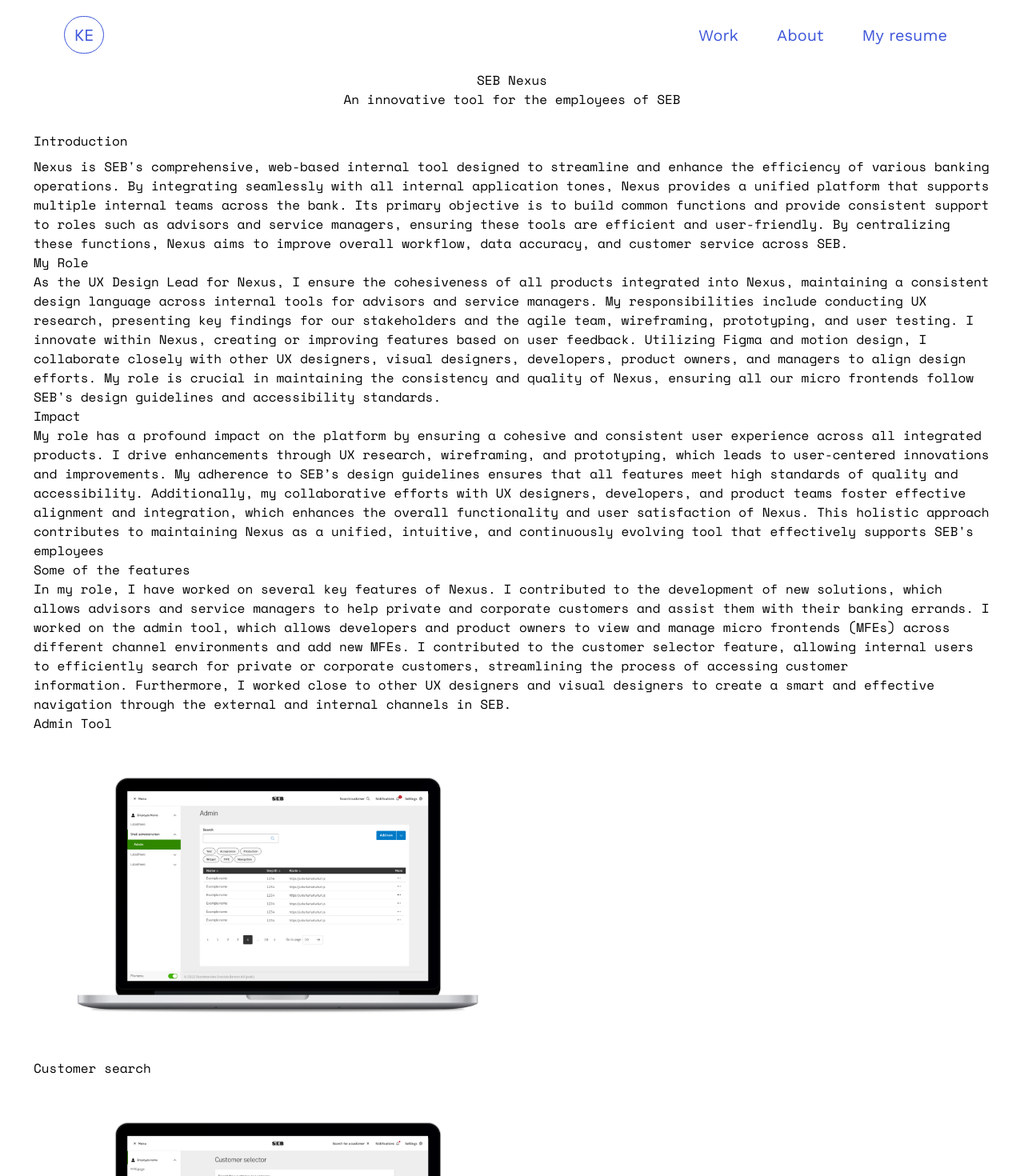
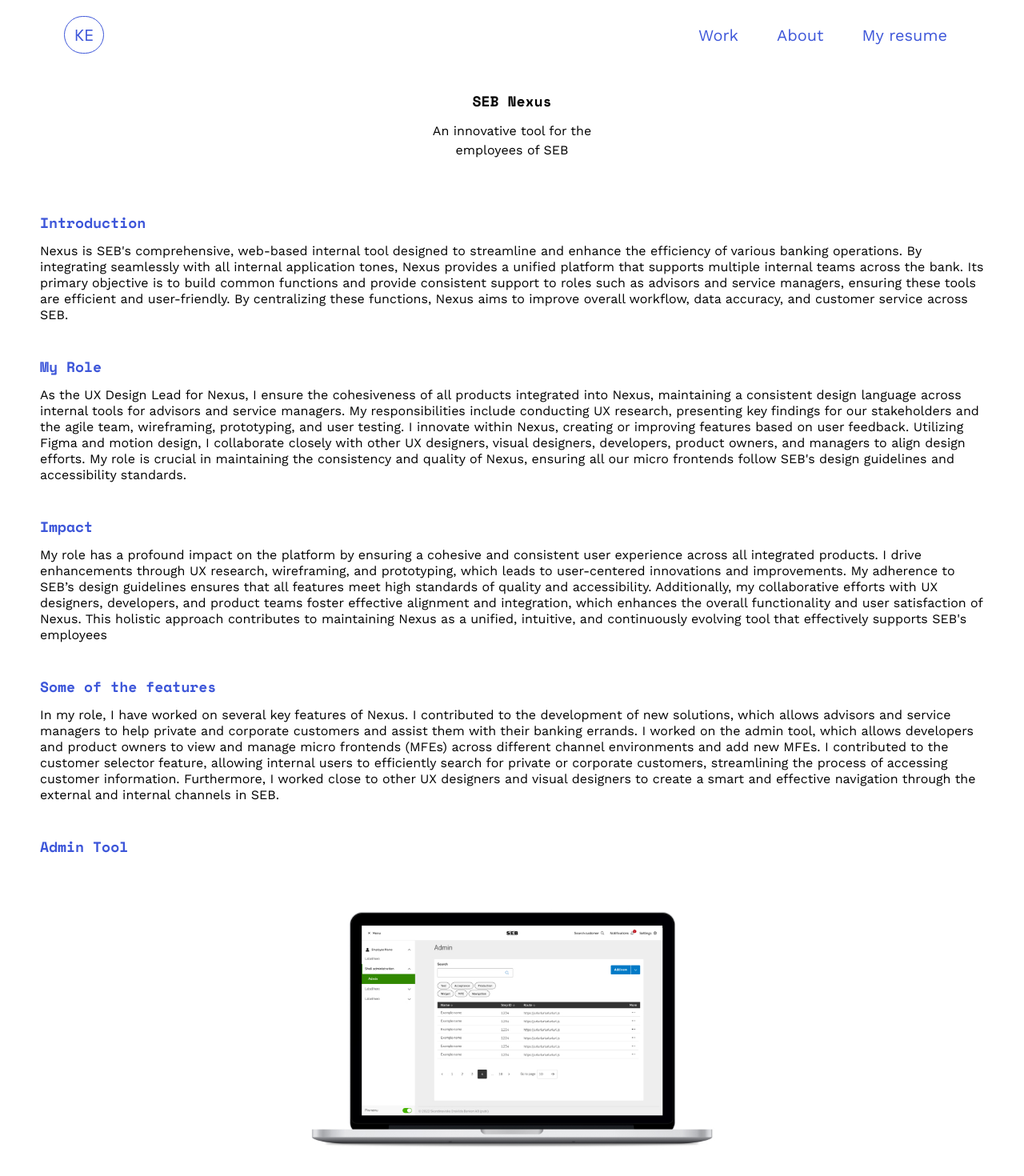
Before and after one commit to Albatraoz12/kleoportfolio, a Next.js app: page /project/1 in a window 1280 px wide. Shown: the top 1470 px of the page at 80% size. Built offline with nearby package versions, Linux system fonts and the light colour scheme.

Commit message:
style the page with responsive design

```diff
--- a/app/project/[id]/page.tsx
+++ b/app/project/[id]/page.tsx
@@ -1,44 +1,55 @@
 import React from 'react';
 import projects from '../../utils/projects';
 import Image from 'next/image';
+import { spaceMono, workSans } from '../../../fonts/fonts';
 
 const page = ({ params }: { params: { id: string } }) => {
-  // Find the project object matching the URL ID
   const selectedProject = projects.find(
     (project) => project.id === parseInt(params.id)
   );
 
   if (!selectedProject) {
-    return <div>Project not found!</div>; // Handle case where ID doesn't exist
+    return <div>Project not found!</div>;
   }
 
-  // Access project data using selectedProject properties (e.g., selectedProject.Introduction)
   return (
-    <main className='flex flex-col gap-5 justify-center items-center mx-auto w-full lg:max-w-[774px] xl:max-w-[1196px]'>
-      <section className='text-center'>
-        <h1>{selectedProject.title}</h1>
-        <p>{selectedProject.sideTitle}</p>
+    <main
+      className={`flex flex-col gap-10 justify-center items-center mx-auto w-full lg:max-w-[774px] xl:max-w-[1196px] ${spaceMono.className} leading-5`}
+    >
+      <section className='text-center my-3'>
+        <h1 className='my-3 font-bold text-lg'>{selectedProject.title}</h1>
+        <p className={`text-base w-[271px] ${workSans.className}`}>
+          {selectedProject.sideTitle}
+        </p>
       </section>
-      <article>
+      <article className='flex flex-col gap-7 justify-center items-center px-2 text-[#3D56D9]'>
         <section>
-          <h2 className='my-2'>Introduction</h2>
-          <p>{selectedProject.Introduction}</p>
+          <h2 className='my-3 text-[20px] font-bold text-lg '>Introduction</h2>
+          <p className={`${workSans.className} text-black`}>
+            {selectedProject.Introduction}
+          </p>
         </section>
         <section>
-          <h2>My Role</h2>
-          <p>{selectedProject.Role}</p>
+          <h2 className='my-3 font-bold text-lg'>My Role</h2>
+          <p className={`${workSans.className} text-black`}>
+            {selectedProject.Role}
+          </p>
         </section>
         <section>
-          <h2>Impact</h2>
-          <p>{selectedProject.Impact}</p>
+          <h2 className='my-3 font-bold text-lg'>Impact</h2>
+          <p className={`${workSans.className} text-black`}>
+            {selectedProject.Impact}
+          </p>
         </section>
         <section>
-          <h2>Some of the features</h2>
-          <p>{selectedProject.Features}</p>
+          <h2 className='my-3 font-bold text-lg'>Some of the features</h2>
+          <p className={`${workSans.className} text-black`}>
+            {selectedProject.Features}
+          </p>
         </section>
-        <section>
-          <h2>Admin Tool</h2>
-          <figure>
+        <section className='lg:w-full'>
+          <h2 className='my-3 font-bold text-lg'>Admin Tool</h2>
+          <figure className='lg:flex lg:flex-col lg:justify-center lg:items-center'>
             <Image
               height={914}
               width={610}
@@ -47,9 +58,9 @@
             />
           </figure>
         </section>
-        <section>
-          <h2>Customer search</h2>
-          <figure>
+        <section className='lg:w-full'>
+          <h2 className='my-3 font-bold text-lg self-start'>Customer search</h2>
+          <figure className='lg:flex lg:flex-col lg:justify-center lg:items-center'>
             <Image
               height={914}
               width={610}
```
